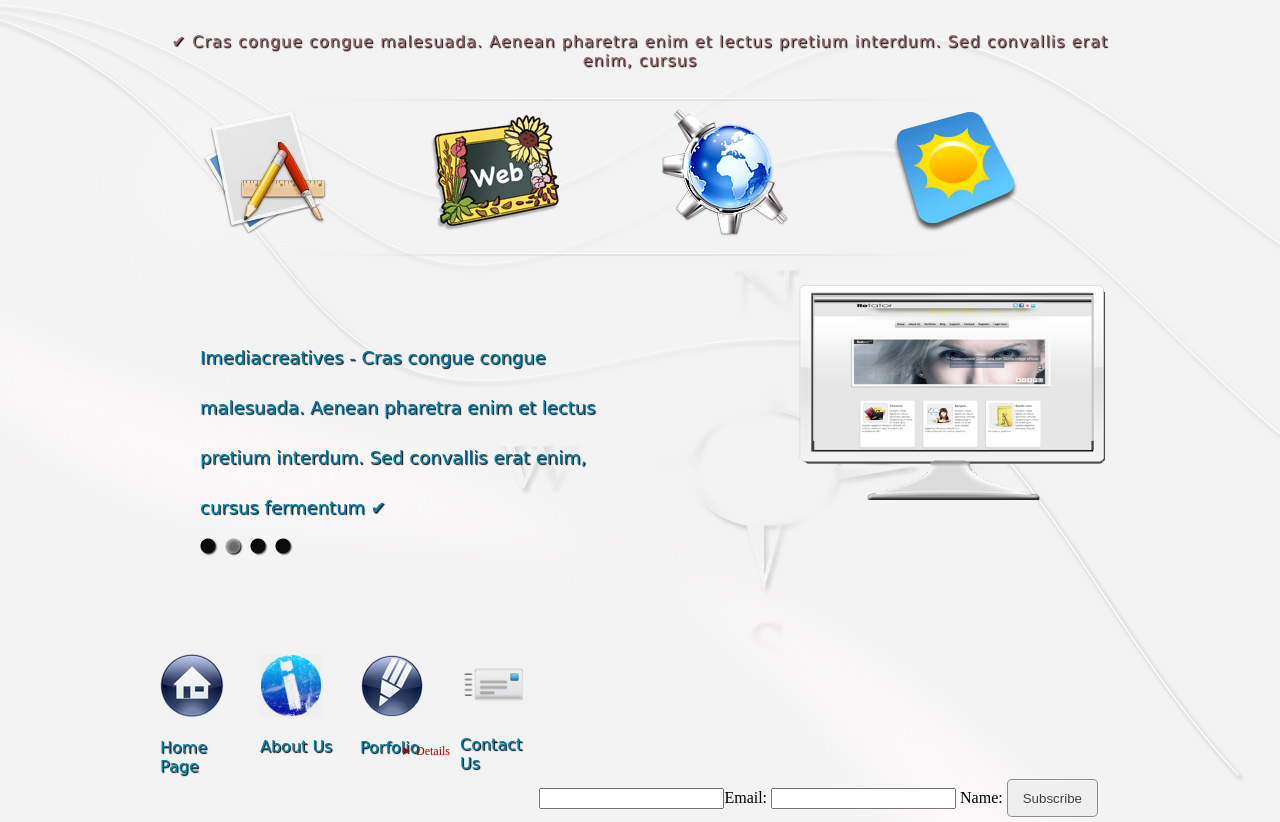
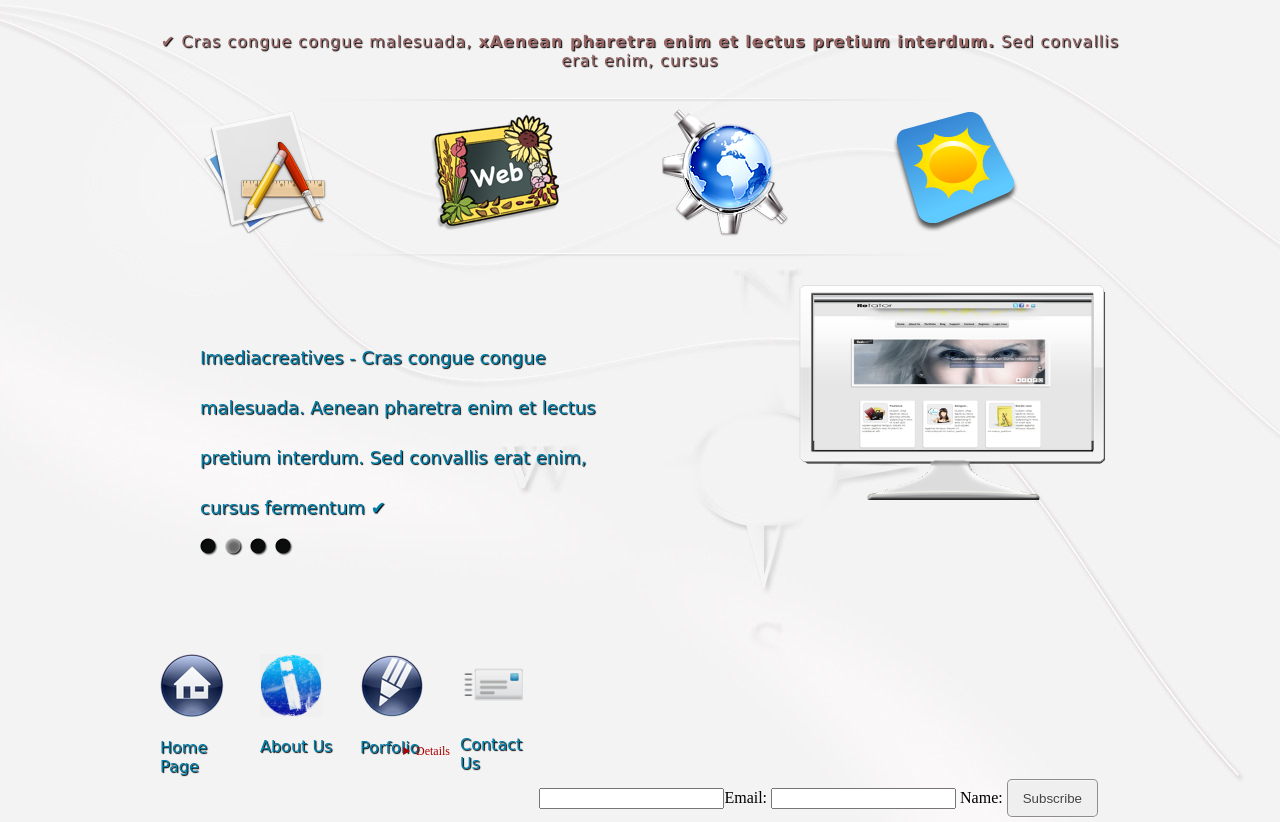
Before and after one commit to galan83/cursogit, a plain HTML site: page index.html in a window 1280 px wide. Shown: the part 120-942 px from the top of the page. Drawn offline with Linux system fonts and the light colour scheme; files whose address does not match are found by name.

Commit message:
Bug 541:cambio de texto
Ampliación de la explicación de la solucción del error.

```diff
--- a/index.html
+++ b/index.html
@@ -47,7 +47,7 @@ body {
  <div class="social"><a href="#"><img src="images/twitter-32x32.png" alt="Follows on Twitter" width="32" height="32" /></a><a href="#"><img src="images/stumbleupon-32x32.png" alt="Stumbleoupon" /></a><a href="#"><img src="images/delicious-32x32.png" alt="Delicious" /></a></div>
   <nav>
   <h1 class="cursivebig"> &#9988; Lorem ipsum Venalit quatium sarem</h1>
-  <p> &#10004; Cras congue congue malesuada. Aenean pharetra enim et lectus pretium interdum. Sed convallis erat enim, cursus </p>
+  <p> &#10004; Cras congue congue malesuada, <strong>xAenean pharetra enim et lectus pretium interdum.</strong> Sed convallis erat enim, cursus </p>
   <div class="divider"></div>
   </nav>
 </header>
```
